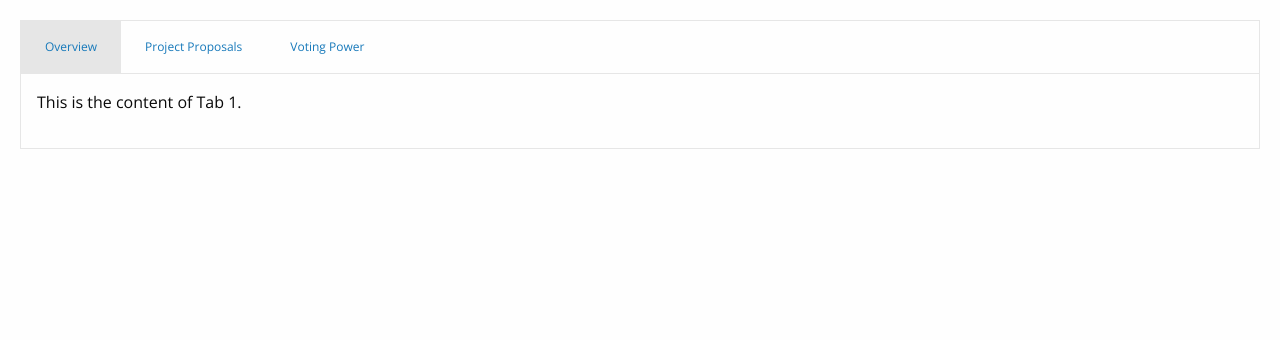
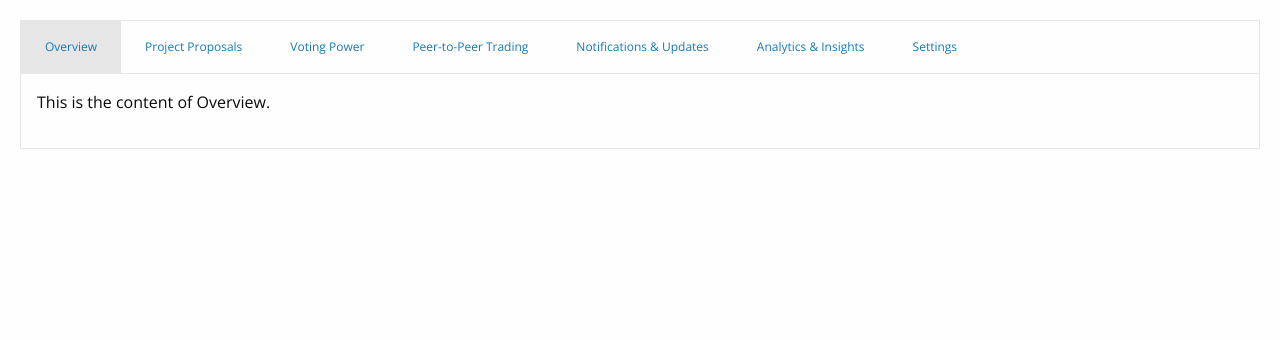
Before and after one commit to williammabotjaeng/imperium, a Flask app: page /home in a window 1280 px wide. Shown: the part 158-498 px from the top of the page. Run offline with Flask 3, Linux system fonts and the light colour scheme; some libraries are stand-ins or nearby versions.

Commit message:
menu items, nav, tabs, tab contents, home.html

```diff
--- a/templates/home.html
+++ b/templates/home.html
@@ -6,17 +6,33 @@
         <li class="tabs-title is-active"><a href="#overview" aria-selected="true">Overview</a></li>
         <li class="tabs-title"><a href="#projects">Project Proposals</a></li>
         <li class="tabs-title"><a href="#voting">Voting Power</a></li>
+        <li class="tabs-title"><a href="#trading" aria-selected="true">Peer-to-Peer Trading</a></li>
+        <li class="tabs-title"><a href="#notifications">Notifications & Updates</a></li>
+        <li class="tabs-title"><a href="#analytics">Analytics & Insights</a></li>
+        <li class="tabs-title"><a href="#settings">Settings</a></li>
       </ul>
     </div>
     <div class="tabs-content" data-tabs-content="example-tabs">
         <div class="tabs-panel is-active" id="overview">
-          <p>This is the content of Tab 1.</p>
+          <p>This is the content of Overview.</p>
         </div>
         <div class="tabs-panel" id="projects">
-          <p>This is the content of Tab 2.</p>
+          <p>This is the content of Projects.</p>
         </div>
         <div class="tabs-panel" id="voting">
-          <p>This is the content of Tab 3.</p>
+          <p>This is the content of Voting.</p>
+        </div>
+        <div class="tabs-panel" id="trading">
+            <p>This is the content of Trading.</p>
+        </div>
+        <div class="tabs-panel" id="notifications">
+            <p>This is the content of Notifications.</p>
+        </div>
+        <div class="tabs-panel" id="analytics">
+            <p>This is the content of Analytics.</p>
+        </div>
+        <div class="tabs-panel" id="settings">
+            <p>This is the content of Settings.</p>
         </div>
     </div>
 </div>
```
